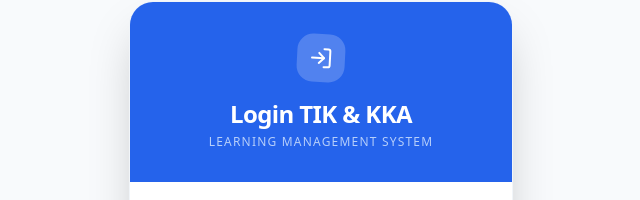
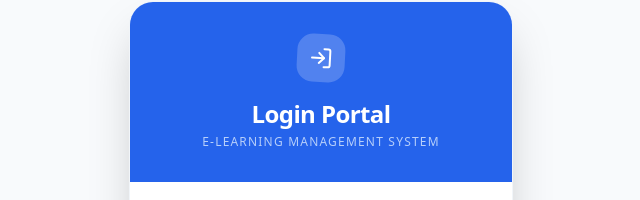
Before and after one commit to hqimgame-hub/lms_mapel, a Next.js app: page /login in a window 1280 px wide. Shown: the part 110-310 px from the top of the page, without its empty margins (319-959 px from the left). Built offline with nearby package versions, Linux system fonts and the light colour scheme.

Commit message:
revert: branding changes to troubleshoot 500 error

```diff
--- a/src/app/(auth)/login/page.tsx
+++ b/src/app/(auth)/login/page.tsx
@@ -50,8 +50,8 @@ export default function LoginPage() {
                     <div className="bg-white/20 w-12 h-12 rounded-2xl flex items-center justify-center mx-auto mb-4 rotate-3">
                         <LogIn size={24} />
                     </div>
-                    <h1 className="text-2xl font-black tracking-tight">Login TIK & KKA</h1>
-                    <p className="text-blue-100 text-xs mt-1 font-medium opacity-80 uppercase tracking-widest">Learning Management System</p>
+                    <h1 className="text-2xl font-black tracking-tight">Login Portal</h1>
+                    <p className="text-blue-100 text-xs mt-1 font-medium opacity-80 uppercase tracking-widest">E-Learning Management System</p>
                 </div>
 
                 <div className="p-8">
--- a/src/app/layout.tsx
+++ b/src/app/layout.tsx
@@ -13,8 +13,8 @@ const geistMono = Geist_Mono({
 });
 
 export const metadata: Metadata = {
-  title: "LMS TIK & KKA",
-  description: "LMS khusus mata pelajaran TIK dan KKA",
+  title: "Create Next App",
+  description: "Generated by create next app",
 };
 
 export default function RootLayout({
--- a/src/components/Sidebar.tsx
+++ b/src/components/Sidebar.tsx
@@ -8,7 +8,7 @@ export async function Sidebar() {
 
     return (
         <div className="w-64 h-full bg-slate-100 border-r p-4 flex-col hidden md:flex">
-            <div className="text-xl font-bold mb-6 text-primary px-2 italic tracking-tight uppercase">LMS TIK & KKA</div>
+            <div className="text-xl font-bold mb-6 text-primary px-2 italic tracking-tight">LMS Sekolah</div>
 
             <nav className="flex flex-col gap-1">
                 <NavItem href="/dashboard" icon={<Home size={20} />} label="Beranda" />
```
